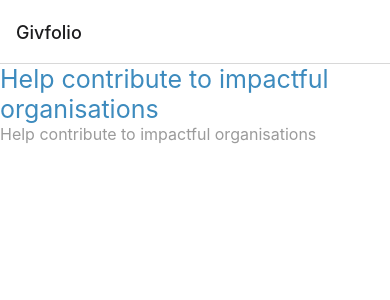
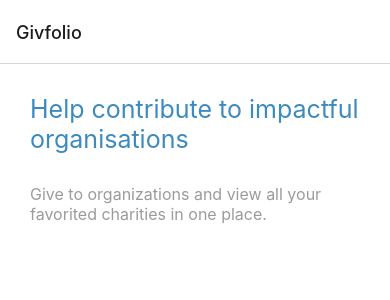
Before and after one commit to alvessteve/donation-mobile-app, a React Native app: screen /NotSignedUp in a window 390 px wide. Shown: the top 300 px of the page. Built offline with nearby package versions, Linux system fonts and the light colour scheme.

Commit message:
refactor(notsignedin): styles

```diff
--- a/src/views/design-system/typography/Typography.tsx
+++ b/src/views/design-system/typography/Typography.tsx
@@ -1,5 +1,7 @@
 import React, { ReactNode } from 'react';
-import { StyleSheet, Text } from 'react-native';
+import {
+  StyleProp, StyleSheet, Text, TextStyle,
+} from 'react-native';
 import { Theme } from '../theme/stylesheet';
 import { useTheme } from '../theme/ThemeContext';
 
@@ -22,10 +24,12 @@
   },
 });
 
-export default function Typography({ children, type }: { children: ReactNode, type?: 'h1' | 'h2' }) {
+type TypographyType = { children: ReactNode, type?: 'h1' | 'h2', style?: StyleProp<TextStyle> };
+
+export default function Typography({ children, type, style }: TypographyType) {
   const theme = useTheme();
   return (
-    <Text style={TypographyStyle(theme)[type!]}>
+    <Text style={[TypographyStyle(theme)[type!], style]}>
       {children}
     </Text>
   );
@@ -33,4 +37,5 @@
 
 Typography.defaultProps = {
   type: 'default',
+  style: {},
 };
--- a/src/views/screens/sign/NotSignedUp.tsx
+++ b/src/views/screens/sign/NotSignedUp.tsx
@@ -1,18 +1,38 @@
-import { SafeAreaView } from 'react-native';
+import { SafeAreaView, StyleSheet } from 'react-native';
 import React from 'react';
 import { Translation } from '../../../app/i18n/IntlProvider';
 import Typography from '../../design-system/typography/Typography';
 import { useTheme } from '../../design-system/theme/ThemeContext';
+import { Theme } from '../../design-system/theme/stylesheet';
+
+const NotSignedUpScreenStyle = (theme: Theme) => StyleSheet.create({
+  container: {
+    backgroundColor: theme.background,
+    flex: 1,
+  },
+  title: {
+    margin: 30,
+  },
+  subTitle: {
+    marginLeft: 30,
+    marginRight: 30,
+  },
+});
 
 export default function NotSignedUpScreen() {
   const theme = useTheme();
   return (
-    <SafeAreaView style={{
-      backgroundColor: theme.background, flex: 1,
-    }}
-    >
-      <Typography type="h1"><Translation id="profile.title" /></Typography>
-      <Typography type="h2"><Translation id="profile.title" /></Typography>
+    <SafeAreaView style={NotSignedUpScreenStyle(theme).container}>
+      <Typography type="h1" style={NotSignedUpScreenStyle(theme).title}>
+        <Translation
+          id="profile.title"
+        />
+      </Typography>
+      <Typography type="h2" style={NotSignedUpScreenStyle(theme).subTitle}>
+        <Translation
+          id="profile.subtitle"
+        />
+      </Typography>
     </SafeAreaView>
   );
 }
```
